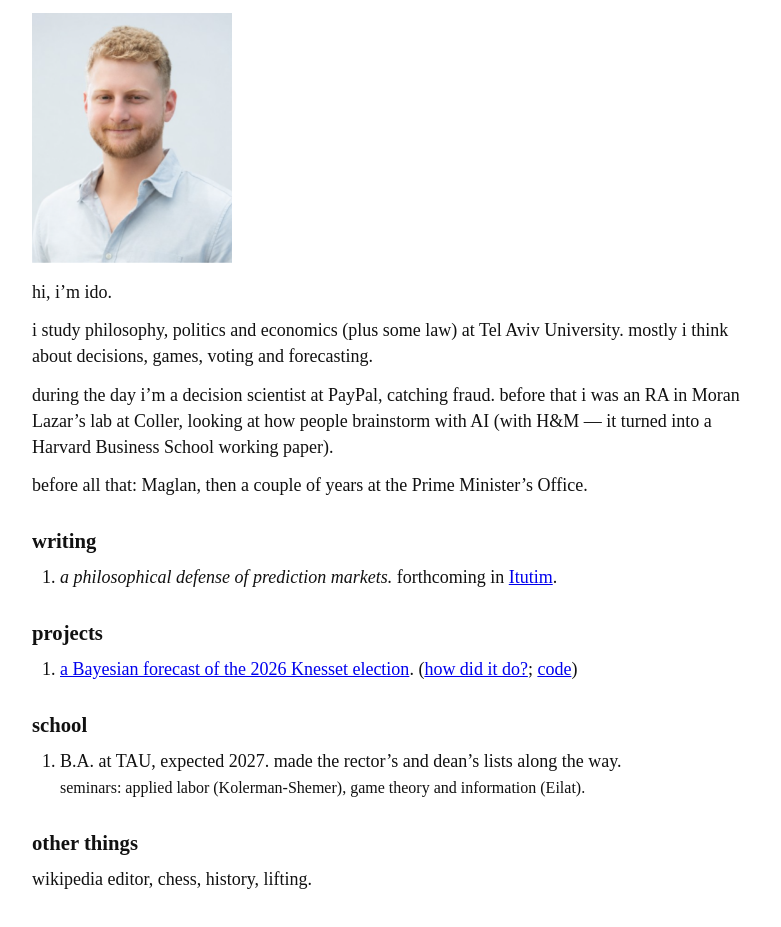
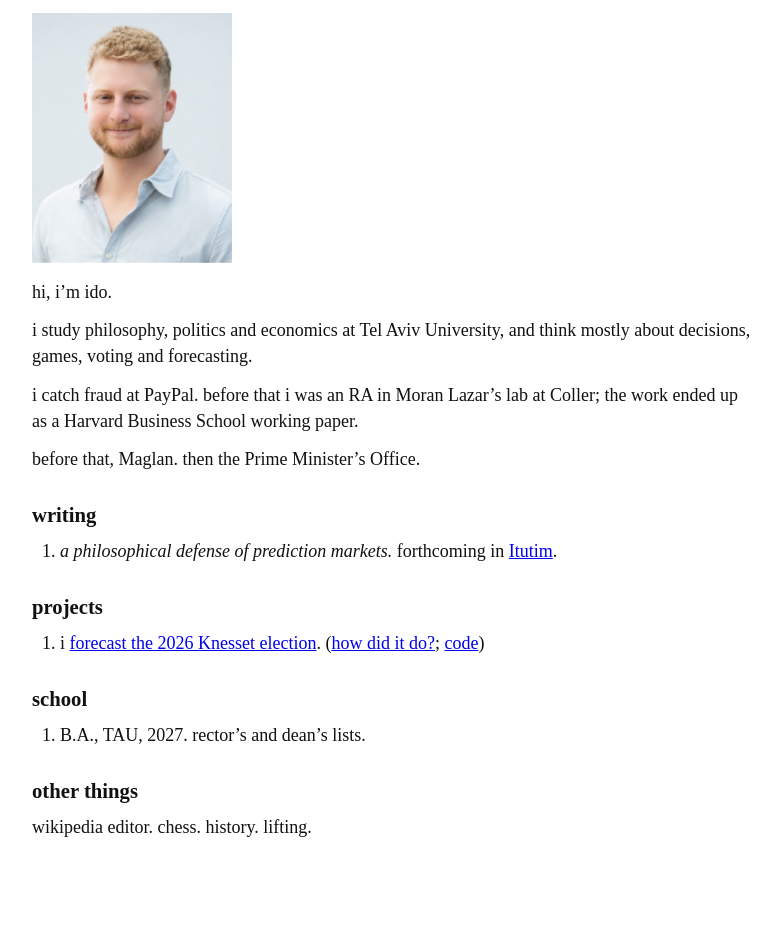
Before and after one commit to idoherling/idoherling.github.io, a plain HTML site: page index.html in a window 1280 px wide. Shown: the part 127-1054 px from the top of the page, without its empty margins (248-1029 px from the left). After the commit the page ends 1007 px from the top, so only its background shows below. Drawn offline with Linux system fonts and the light colour scheme.

Commit message:
Tighten homepage copy
Co-Authored-By: Claude Opus 5.5 <noreply@anthropic.com>
Claude-Session: https://claude.ai/code/session_01TjkfGN2Qy4Hh1Avoui1eke

```diff
--- a/index.html
+++ b/index.html
@@ -39,11 +39,11 @@
 
 <p>hi, i’m ido.</p>
 
-<p>i study philosophy, politics and economics (plus some law) at Tel Aviv University. mostly i think about decisions, games, voting and forecasting.</p>
+<p>i study philosophy, politics and economics at Tel Aviv University, and think mostly about decisions, games, voting and forecasting.</p>
 
-<p>during the day i’m a decision scientist at PayPal, catching fraud. before that i was an RA in Moran Lazar’s lab at Coller, looking at how people brainstorm with AI (with H&amp;M — it turned into a Harvard Business School working paper).</p>
+<p>i catch fraud at PayPal. before that i was an RA in Moran Lazar’s lab at Coller; the work ended up as a Harvard Business School working paper.</p>
 
-<p>before all that: Maglan, then a couple of years at the Prime Minister’s Office.</p>
+<p>before that, Maglan. then the Prime Minister’s Office.</p>
 
 <h3>writing</h3>
 <ol>
@@ -52,17 +52,16 @@
 
 <h3>projects</h3>
 <ol>
-  <li><a href="https://idoherling.github.io/2026_Election_Model/">a Bayesian forecast of the 2026 Knesset election</a>. (<a href="https://idoherling.github.io/2026_Election_Model/scorecard.html">how did it do?</a>; <a href="https://github.com/idoherling/2026_Election_Model">code</a>)</li>
+  <li>i <a href="https://idoherling.github.io/2026_Election_Model/">forecast the 2026 Knesset election</a>. (<a href="https://idoherling.github.io/2026_Election_Model/scorecard.html">how did it do?</a>; <a href="https://github.com/idoherling/2026_Election_Model">code</a>)</li>
 </ol>
 
 <h3>school</h3>
 <ol>
-  <li>B.A. at TAU, expected 2027. made the rector’s and dean’s lists along the way.<br>
-  <span class="small">seminars: applied labor (Kolerman-Shemer), game theory and information (Eilat).</span></li>
+  <li>B.A., TAU, 2027. rector’s and dean’s lists.</li>
 </ol>
 
 <h3>other things</h3>
-<p>wikipedia editor, chess, history, lifting.</p>
+<p>wikipedia editor. chess. history. lifting.</p>
 
 </body>
 </html>
```
